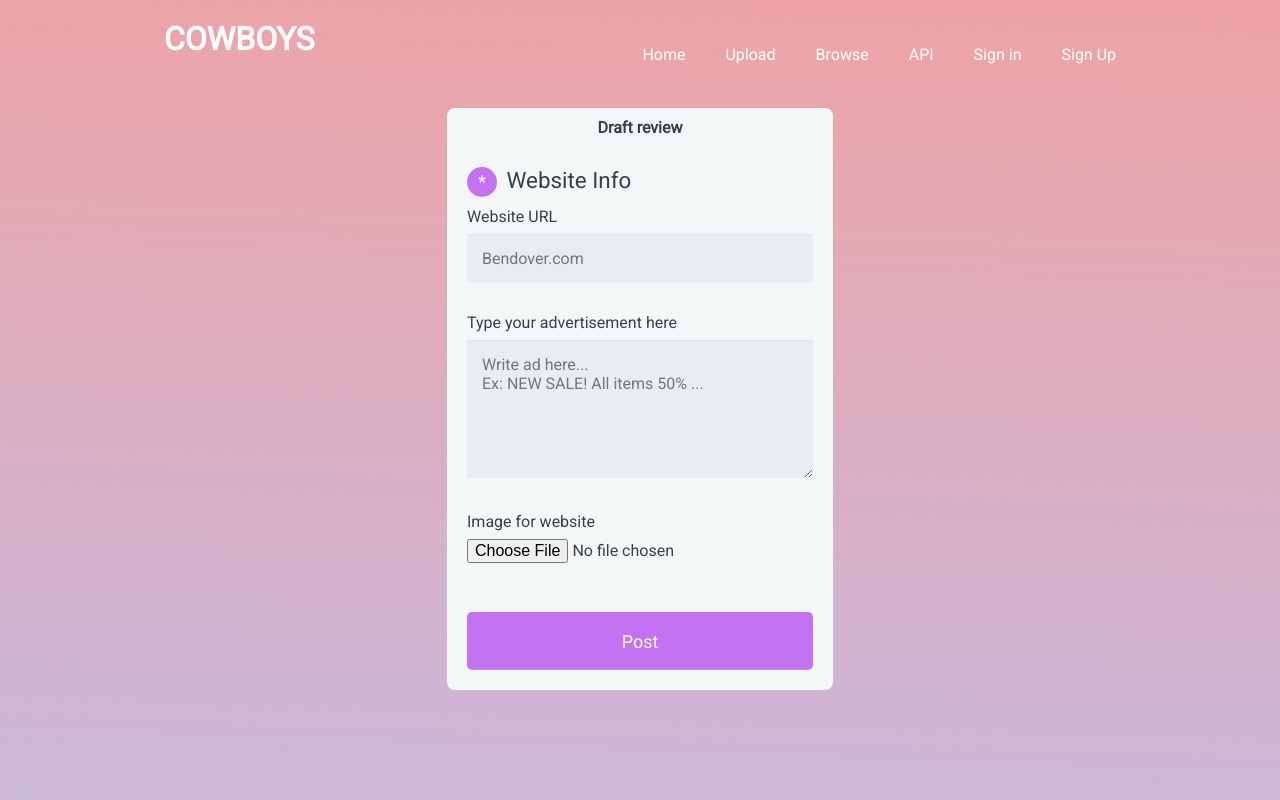
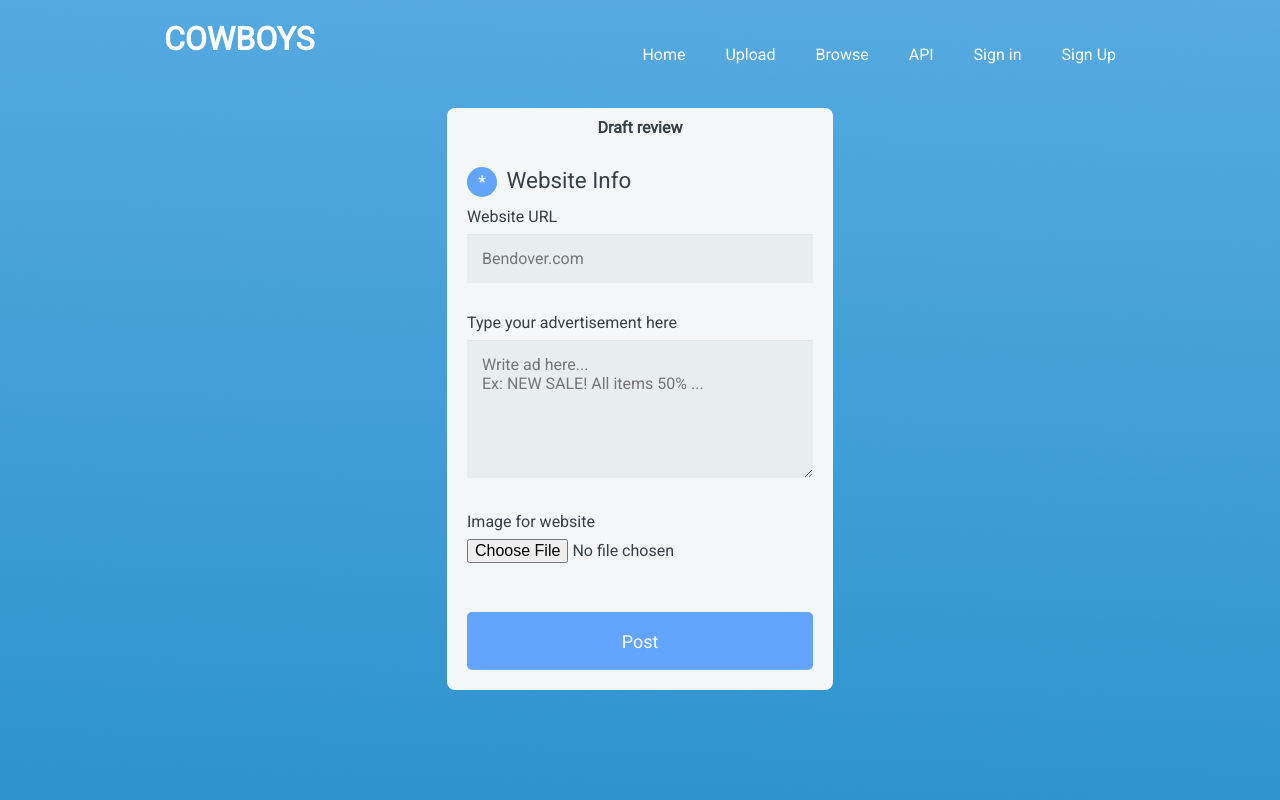
Before and after one commit to TMarwah/P3Cowboys, a Flask app: page /cowboys/allen/upload in a window 1280 px wide. Run offline with Flask 2, Linux system fonts and the light colour scheme; some libraries are stand-ins or nearby versions.

Commit message:
changed the colors of the upload page

```diff
--- a/Cowboys/Allen/templates/upload.html
+++ b/Cowboys/Allen/templates/upload.html
@@ -78,7 +78,7 @@ select {
 button {
   padding: 19px 39px 18px 39px;
   color: #FFF;
-  background-color: #c372f2;
+  background-color: #63a4ff;
   font-size: 18px;
   text-align: center;
   font-style: normal;
@@ -120,7 +120,7 @@ p.show{
 }
 
 .number {
-  background-color: #c372f2;
+  background-color: #63a4ff;
   color: #fff;
   height: 30px;
   width: 30px;
--- a/app/templates/base.html
+++ b/app/templates/base.html
@@ -76,7 +76,7 @@
 		width: 1920px;
 		position: fixed;
 		animation: unset;
-		background: linear-gradient(rgba(230, 100, 101, .6), rgba(145, 152, 229, .6)), url("{{background}}") no-repeat center center fixed;
+		background: linear-gradient(rgba(89, 171, 227, 1), rgba(30, 139, 195, 1)), url("{{background}}") no-repeat center center fixed;
 		-webkit-background-size: cover;
 		-moz-background-size: cover;
 		-o-background-size: cover;
```
